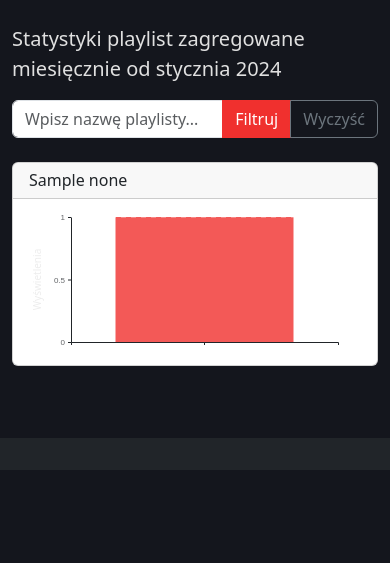
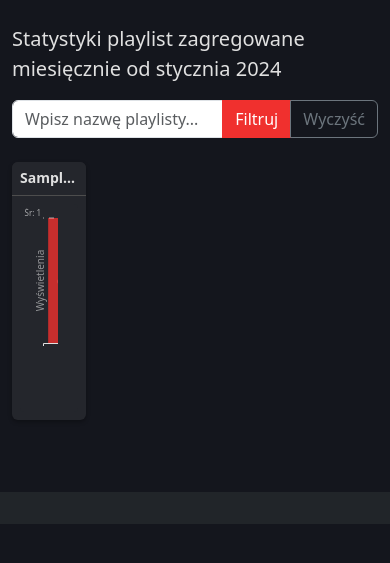
Before and after one commit to mwisniewski1991/zero_stats, a Flask app: page /playlists-monthly/ in a window 390 px wide. Shown: the part 62-625 px from the top of the page. Run offline with Flask 3, Linux system fonts and the light colour scheme; a database or web service that is not in the repository returns one stand-in record (values such as "Sample title"); some libraries are stand-ins or nearby versions.

Commit message:
Update style for blueprint template

```diff
--- a/app/website/app/blueprints/playlists_monthly/static/css/playlists_monthly.css
+++ b/app/website/app/blueprints/playlists_monthly/static/css/playlists_monthly.css
@@ -5,6 +5,54 @@
     padding: 0.5rem;
     margin-bottom: 20px;
     min-height: 250px;
+}
+
+/* Compact chart containers for grid layout */
+.chart-container-compact {
+    background-color: #24262c;
+    border-radius: 0.25rem;
+    padding: 0.25rem;
+    min-height: 150px;
+}
+
+.chart-wrapper {
+    width: 100%;
+    height: 150px;
+}
+
+/* Custom column width for 5 items per row */
+.col-xl-2dot4 {
+    flex: 0 0 auto;
+    width: 20%;
+}
+
+/* Compact playlist cards */
+.playlist-card-compact {
+    background-color: #24262c;
+    border: none;
+    box-shadow: 0 0.125rem 0.25rem rgba(0, 0, 0, 0.3);
+    border-radius: 0.375rem;
+    color: #e0e0e0;
+    height: 100%;
+    transition: opacity 0.3s ease-in-out, transform 0.2s ease-in-out;
+}
+
+.playlist-card-compact:hover {
+    transform: translateY(-2px);
+    box-shadow: 0 0.25rem 0.5rem rgba(0, 0, 0, 0.4);
+}
+
+.playlist-card-compact .card-header {
+    background-color: #24262c;
+    border-bottom: 1px solid #4d4d4d;
+    border-radius: 0.375rem 0.375rem 0 0;
+    padding: 0.5rem;
+}
+
+.playlist-card-compact .card-title {
+    color: #e0e0e0;
+    font-weight: 600;
+    font-size: 0.875rem;
 }
 
 /* Tooltips */
@@ -68,8 +116,29 @@
 }
 
 /* Responsive adjustments */
+@media (max-width: 1200px) {
+    .col-xl-2dot4 {
+        width: 25%; /* 4 per row on large screens */
+    }
+}
+
+@media (max-width: 992px) {
+    .chart-container-compact {
+        min-height: 180px;
+    }
+    .chart-wrapper {
+        height: 180px;
+    }
+}
+
 @media (max-width: 768px) {
     .chart-container {
         min-height: 300px;
     }
+    .chart-container-compact {
+        min-height: 200px;
+    }
+    .chart-wrapper {
+        height: 200px;
+    }
 }
```
